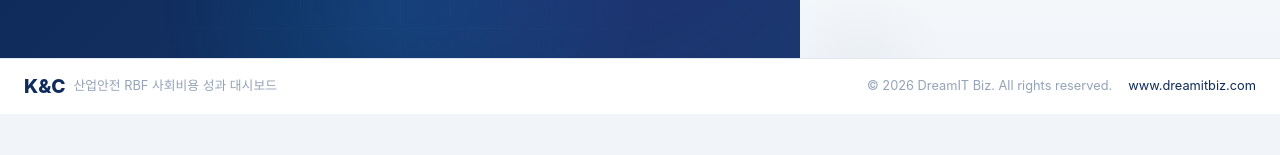
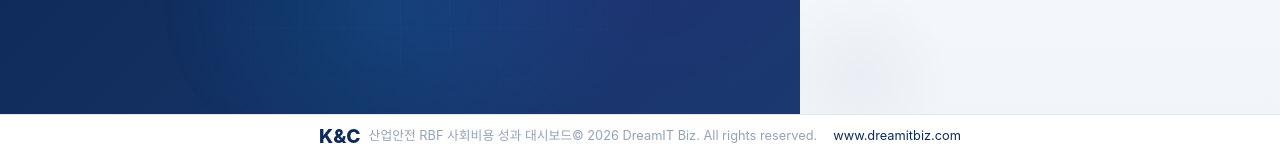
Before and after one commit to aebonlee/knc, a React (Vite) app: page /login in a window 1280 px wide. Shown: the part 686-841 px from the top of the page. Before the commit the page ends 800 px from the top, so only its background shows below. Built offline with nearby package versions, Linux system fonts and the light colour scheme; no server answers.

Commit message:
fix: 대시보드 세로 스크롤 제거 — 명시적 높이 계산으로 변경
dashboard-fit 높이를 calc(100vh - nav - footer)로 명시적 계산.
footer 높이 44px 고정. min-height:0 추가로 flex 축소 허용.

Co-Authored-By: Claude Opus 4.6 <noreply@anthropic.com>

```diff
--- a/src/styles/global.css
+++ b/src/styles/global.css
@@ -113,21 +113,16 @@ a { color: inherit; text-decoration: none; }
 
 /* App layout */
 .app-layout {
-  height: 100vh;
+  min-height: 100vh;
   display: flex;
   flex-direction: column;
-  overflow: hidden;
 }
 
 .main-content {
   flex: 1;
   padding-top: var(--nav-height);
   overflow: auto;
-}
-
-/* 대시보드 전용: 스크롤 없이 뷰포트 고정 */
-.main-content:has(.dashboard-fit) {
-  overflow: hidden;
+  min-height: 0;
 }
 
 /* =====================================================
@@ -330,7 +325,9 @@ a { color: inherit; text-decoration: none; }
 .footer {
   background: var(--bg-card);
   border-top: 1px solid var(--border);
-  padding: 12px 0;
+  height: 44px;
+  display: flex;
+  align-items: center;
   flex-shrink: 0;
 }
 
@@ -373,12 +370,13 @@ a { color: inherit; text-decoration: none; }
   padding: 32px 24px;
 }
 
-/* 대시보드 뷰포트 고정 레이아웃 */
+/* 대시보드 뷰포트 고정 레이아웃 — 스크롤 없이 한 화면에 표시 */
+/* 100vh - nav padding-top(64px) - footer(44px) = 정확히 뷰포트 채움 */
 .dashboard-fit {
   display: flex;
   flex-direction: column;
-  height: 100%;
-  padding: 20px 24px 12px;
+  height: calc(100vh - var(--nav-height) - 44px);
+  padding: 16px 24px 8px;
   overflow: hidden;
 }
 
@@ -1858,8 +1856,6 @@ html[data-theme="dark"] .google-btn:hover:not(:disabled) { background: #3C3C3C;
   .charts-grid { grid-template-columns: 1fr; }
   .dashboard-bottom { grid-template-columns: 1fr; }
   .dashboard-fit { height: auto; overflow: auto; }
-  .main-content:has(.dashboard-fit) { overflow: auto; }
-  .app-layout { height: auto; min-height: 100vh; overflow: auto; }
   .company-grid { grid-template-columns: 1fr; }
   .form-grid { grid-template-columns: 1fr; }
   .analytics-filter-bar { flex-direction: column; }
```
